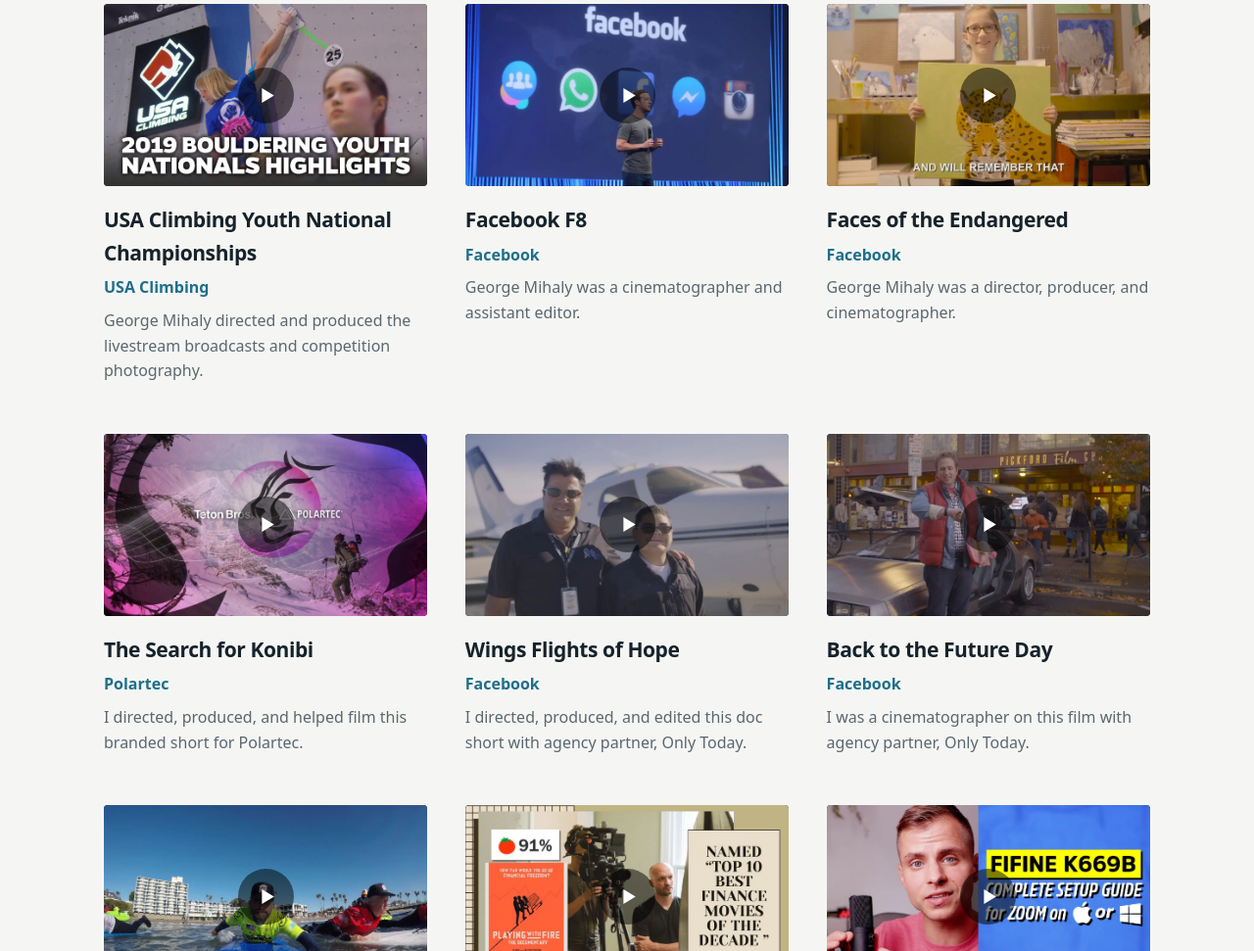
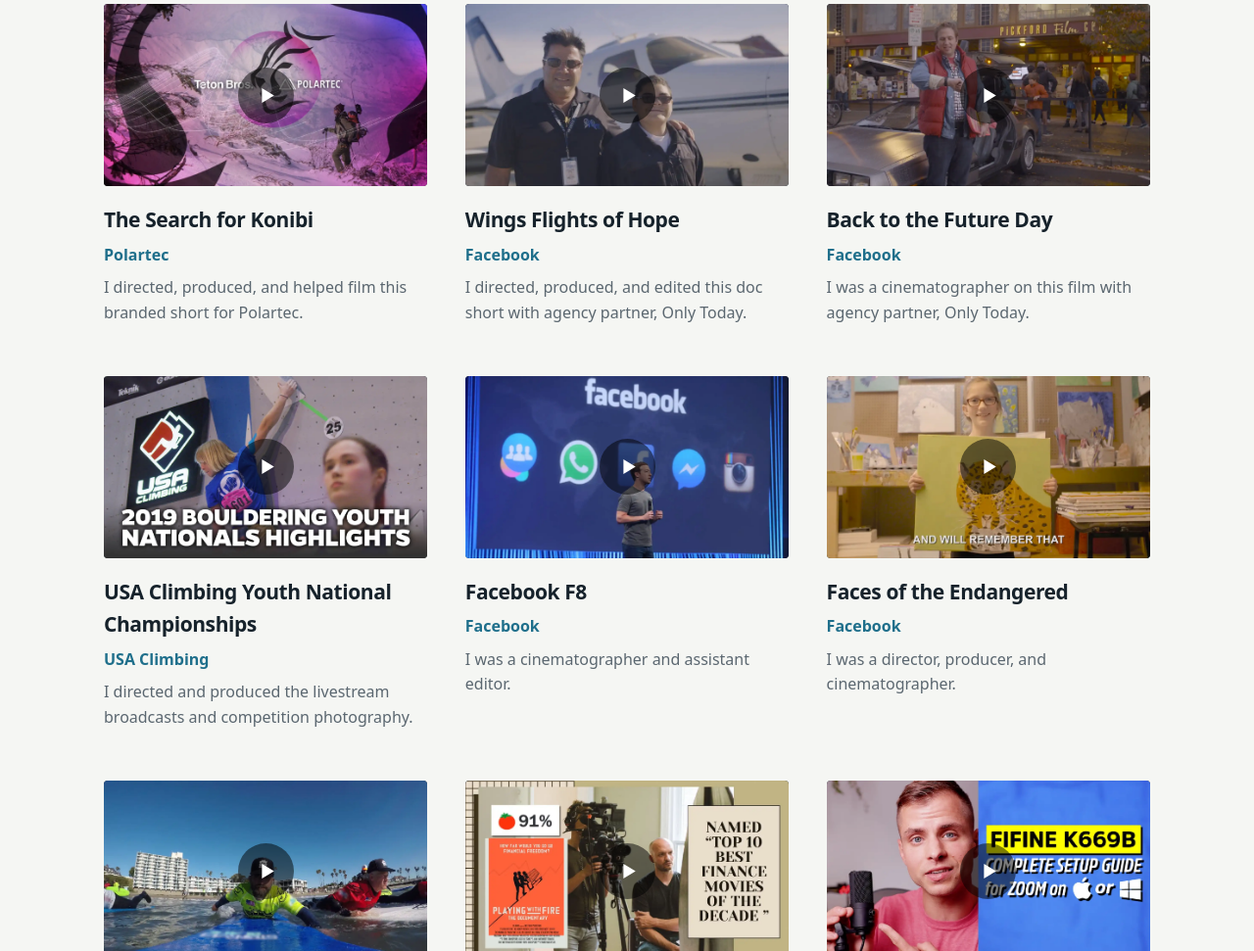
Before and after one commit to georgemihaly/georgemihaly-site, a plain HTML site: page index.html in a window 1280 px wide. Shown: the part 2009-2980 px from the top of the page at 98% size. Drawn offline with Linux system fonts and the light colour scheme; no server answers.

Commit message:
Move the USA Climbing/F8/Endangered row down one; write its copy in first person
Co-Authored-By: Claude Opus 5.5 <noreply@anthropic.com>

```diff
--- a/index.html
+++ b/index.html
@@ -195,27 +195,6 @@ footer.site{padding:32px 0 56px;color:var(--muted);font-size:15px}
         </article>
 
         <article class="small">
-          <div class="player"><button type="button" data-vimeo="321660398" style="background-image:url(images/thumb-climbing.webp)" aria-label="Play USA Climbing Youth National Championships highlights"></button></div>
-          <h3>USA Climbing Youth National Championships</h3>
-          <p class="client">USA Climbing</p>
-          <p class="desc">George Mihaly directed and produced the livestream broadcasts and competition photography.</p>
-        </article>
-
-        <article class="small">
-          <div class="player"><button type="button" data-vimeo="1154436284?h=ecbda32939" style="background-image:url(images/thumb-f8.webp)" aria-label="Play Facebook F8 highlights"></button></div>
-          <h3>Facebook F8</h3>
-          <p class="client">Facebook</p>
-          <p class="desc">George Mihaly was a cinematographer and assistant editor.</p>
-        </article>
-
-        <article class="small">
-          <div class="player"><button type="button" data-vimeo="1233852904" style="background-image:url(images/thumb-endangered.webp)" aria-label="Play Faces of the Endangered film"></button></div>
-          <h3>Faces of the Endangered</h3>
-          <p class="client">Facebook</p>
-          <p class="desc">George Mihaly was a director, producer, and cinematographer.</p>
-        </article>
-
-        <article class="small">
           <div class="player"><button type="button" data-vimeo="193843331" style="background-image:url(images/thumb-polartec.webp)" aria-label="Play Polartec film"></button></div>
           <h3>The Search for Konibi</h3>
           <p class="client">Polartec</p>
@@ -234,6 +213,27 @@ footer.site{padding:32px 0 56px;color:var(--muted);font-size:15px}
           <h3>Back to the Future Day</h3>
           <p class="client">Facebook</p>
           <p class="desc">I was a cinematographer on this film with agency partner, Only Today.</p>
+        </article>
+
+        <article class="small">
+          <div class="player"><button type="button" data-vimeo="321660398" style="background-image:url(images/thumb-climbing.webp)" aria-label="Play USA Climbing Youth National Championships highlights"></button></div>
+          <h3>USA Climbing Youth National Championships</h3>
+          <p class="client">USA Climbing</p>
+          <p class="desc">I directed and produced the livestream broadcasts and competition photography.</p>
+        </article>
+
+        <article class="small">
+          <div class="player"><button type="button" data-vimeo="1154436284?h=ecbda32939" style="background-image:url(images/thumb-f8.webp)" aria-label="Play Facebook F8 highlights"></button></div>
+          <h3>Facebook F8</h3>
+          <p class="client">Facebook</p>
+          <p class="desc">I was a cinematographer and assistant editor.</p>
+        </article>
+
+        <article class="small">
+          <div class="player"><button type="button" data-vimeo="1233852904" style="background-image:url(images/thumb-endangered.webp)" aria-label="Play Faces of the Endangered film"></button></div>
+          <h3>Faces of the Endangered</h3>
+          <p class="client">Facebook</p>
+          <p class="desc">I was a director, producer, and cinematographer.</p>
         </article>
 
         <article class="small">
```
